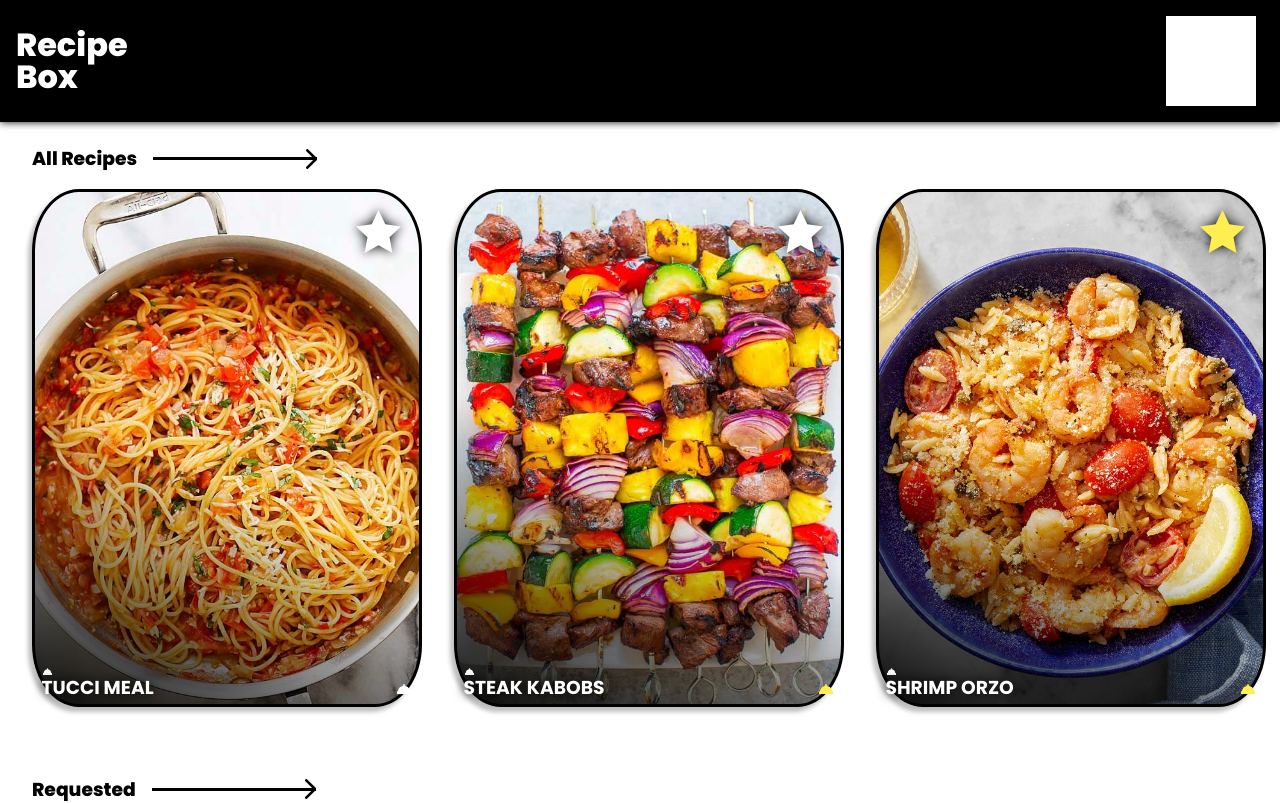
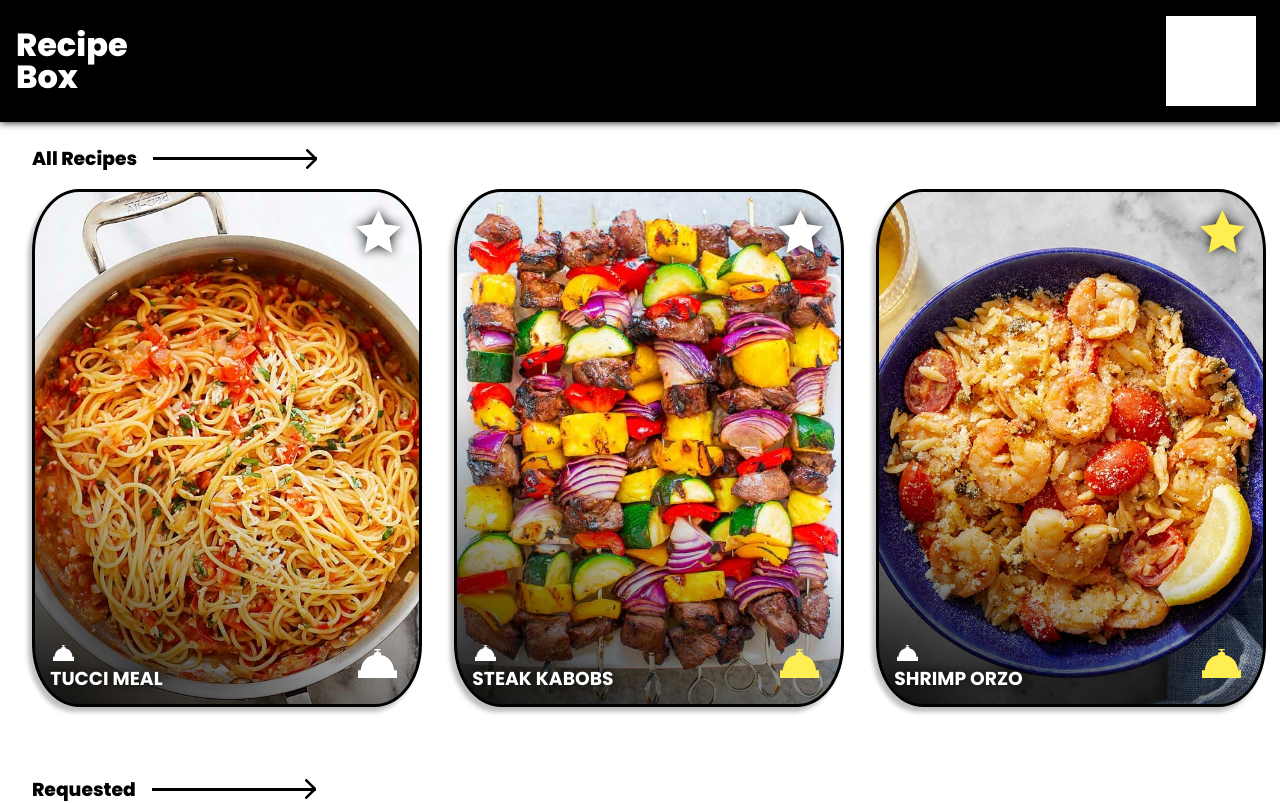
Before and after one commit to kevrog21/Recipe-Book, a React (Create React App) app: page / in a window 1280 px wide. Shown: the top 803 px of the page. Built offline with nearby package versions, Linux system fonts and the light colour scheme.

Commit message:
installed axios

```diff
--- a/package.json
+++ b/package.json
@@ -7,6 +7,7 @@
     "@testing-library/jest-dom": "^5.16.5",
     "@testing-library/react": "^13.4.0",
     "@testing-library/user-event": "^13.5.0",
+    "axios": "^1.4.0",
     "react": "^18.2.0",
     "react-dom": "^18.2.0",
     "react-scripts": "5.0.1",
--- a/src/components/Card.js
+++ b/src/components/Card.js
@@ -20,9 +20,11 @@ useEffect(() => {
 
 const [favoritedState, setFavoritedState] = useState(props.favorited)
 
-function toggleFavorite() {
+function toggleFavorite(e) {
     setFavoritedState(prevState => !prevState)
     console.log(props.uniqueID)
+    e.stopPropagation()
+    //trigger a re-render of the data
 }
 
 function  showRecipe() {
--- a/src/data.js
+++ b/src/data.js
@@ -163,7 +163,7 @@ export default [{
         recipeImage: 'grilled-cheese-tomato-soup2.jpg',
         cookTimeMins: 90,
         isFavorited: true,
-        isRequested: true,
+        isRequested: false,
         ingredients: [{
             measurement: '2 tablespoons',
             ingredientName: 'butter',
--- a/src/index.css
+++ b/src/index.css
@@ -36,7 +36,7 @@ header {
   left: 0;
   width: 100%;
   box-sizing: border-box;
-  z-index: 5;
+  z-index: 99;
 }
 
 .app_title {
@@ -140,7 +140,7 @@ main {
 .card-text-container {
   grid-column: 1;
   grid-row: 2;
-  margin: 0 0 .4rem .4rem;
+  margin: 0 0 1.2vw 1.2vw;
   display: flex;
   align-items: flex-start;
   flex-direction: column;
@@ -173,15 +173,15 @@ main {
 }
 
 .bell-icon-above-text{
-  margin: auto 0 .25rem .1rem;
-  width: .55rem;
+  margin: auto 0 .7vw .2vw;
+  width: 1.65vw;
 }
 
 .bell-icon {
   grid-column: 2;
   grid-row: 2;
-  margin: auto .5rem .6rem auto;
-  width: .85rem;
+  margin: auto 1.75vw 2vw auto;
+  width: 3vw;
 }
 
 .end-line {
```
Also changed, not shown: 1 other file (tests, documents, lock files or other folders).
